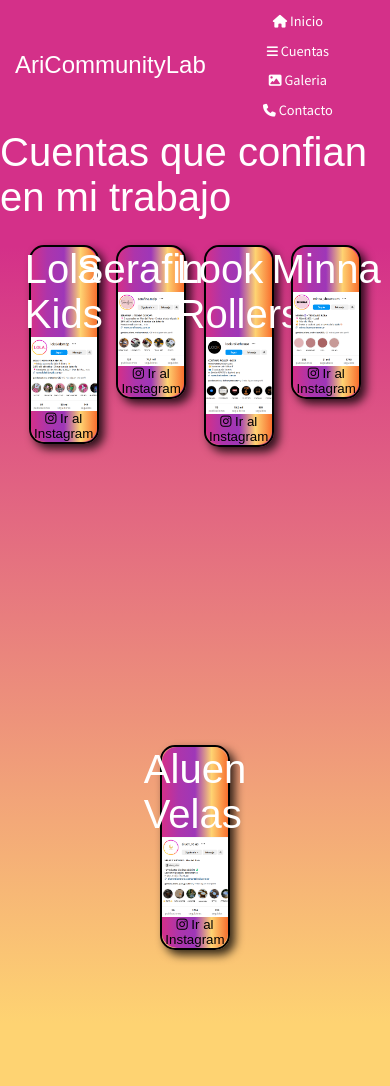
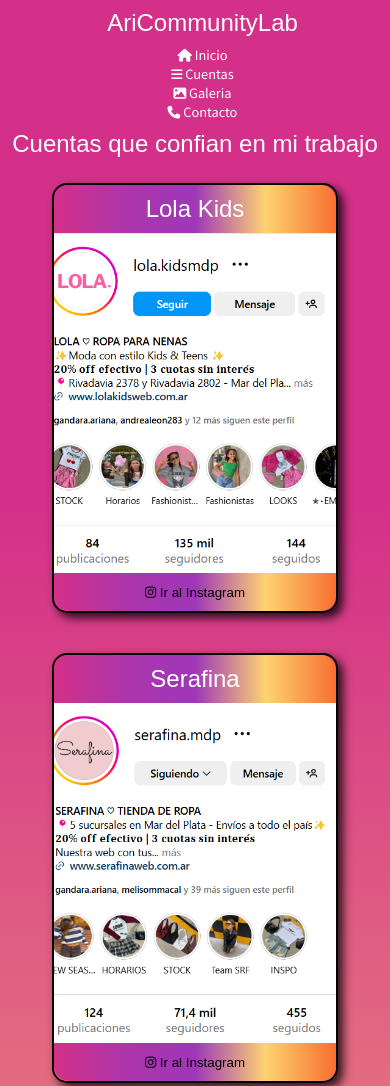
Before and after one commit to Juanpsommacal/Juanpsommacal.github.io, a plain HTML site: page cuentas.html in a window 390 px wide. Shown: the top 1086 px of the page. Drawn offline with Linux system fonts and the light colour scheme; a web font is replaced by a local one.

Commit message:
added media queries for 'cuentas'

```diff
--- a/Styles/cuentas.css
+++ b/Styles/cuentas.css
@@ -8,14 +8,17 @@
 }
 
 .cardList > li{
+    aspect-ratio: 2 / 3;
     list-style-type: none;
+    max-width: 20%;
     margin: 5px;
-    max-width: 20%;
+    height: 430px;
+    display: flex;
 }
 
 .divMid img{
     width: 100%;
-    max-height: 330px;
+    height: 100%;
     object-fit: cover;
     display: block;
 }
@@ -24,24 +27,36 @@
 
     display: flex;
     flex-direction: column;
+    width: 100%;
+    height: 100%;
     border-radius: 15px;
     border: solid;
     border-width: 2px;
     border-color: black;
     box-shadow: 5px 5px 10px rgba(0, 0, 0, 0.8);
+    overflow: hidden;
 
 }
 
 .divTop{
+    padding: 10px;
+    text-align: center;
+    width: auto;
     background: #D43089;
     background: linear-gradient(90deg, rgba(212, 48, 137, 1) 0%, rgba(173, 53, 171, 1) 25%, rgba(158, 55, 184, 1) 50%, rgba(254, 211, 114, 1) 75%, rgba(248, 111, 47, 1) 100%);
     border-top-right-radius: 15px;
     border-top-left-radius: 15px;
 }
 
+.divMid{
+    overflow: hidden;
+    flex-grow: 1;
+}
+
 .divBot{
-    display: flex;
-    justify-content: center;
+    width: auto;
+    padding: 10px;
+    text-align: center;
     background: #D43089;
     background: linear-gradient(90deg, rgba(212, 48, 137, 1) 0%, rgba(173, 53, 171, 1) 25%, rgba(158, 55, 184, 1) 50%, rgba(254, 211, 114, 1) 75%, rgba(248, 111, 47, 1) 100%);
     border-bottom-right-radius: 15px;
@@ -54,3 +69,49 @@
     color: black;
     cursor: pointer
 }
+
+@media (max-width: 1440px){
+    .cardList > li{
+        max-width: 30%;
+        height: 540px;
+    }
+}
+
+@media (max-width: 1024px){
+    .cardList > li{
+        max-width: 40%;
+        height: 430px;
+    }
+}
+
+@media (max-width: 768px){
+    .cardList > li{
+        max-width: 40%;
+    }
+    .cardList{
+        flex-direction: row;
+        padding-left: 0px;
+        padding-right: 0px;
+    }
+}
+
+@media (max-width: 600px){
+
+    .cardList > li{
+        max-width: 90%;
+    }
+    .cardList{
+        align-content: center;
+        flex-direction: column;
+    }
+}
+
+@media (max-width: 425px){
+    .cardList > li{
+        max-width: 90%;
+    }
+    .cardList{
+        align-content: center;
+        flex-direction: column;
+    }
+}
--- a/Styles/styles.css
+++ b/Styles/styles.css
@@ -81,6 +81,7 @@
 }
 
 .titleUp{
+    text-align: center;
     color: white;
     display: flex;
     align-items: center;
@@ -123,6 +124,10 @@
         font-size: 1.2rem;
     }
 
+    .titleUp{
+        font-size: 1.5rem;
+    }
+
     .navTitle{
         font-size: 1.5rem;
     }
@@ -144,6 +149,12 @@
         align-items: center;
     }
 
+    header{
+        flex-direction: column;
+        justify-content: space-evenly;
+        align-items: center;
+    }
+
     i{
         font-size: 0.8rem;
     }
@@ -152,3 +163,7 @@
         font-size: 1.5rem;
     }
 }
+
+@media(max-width: 425px){
+
+}
```
